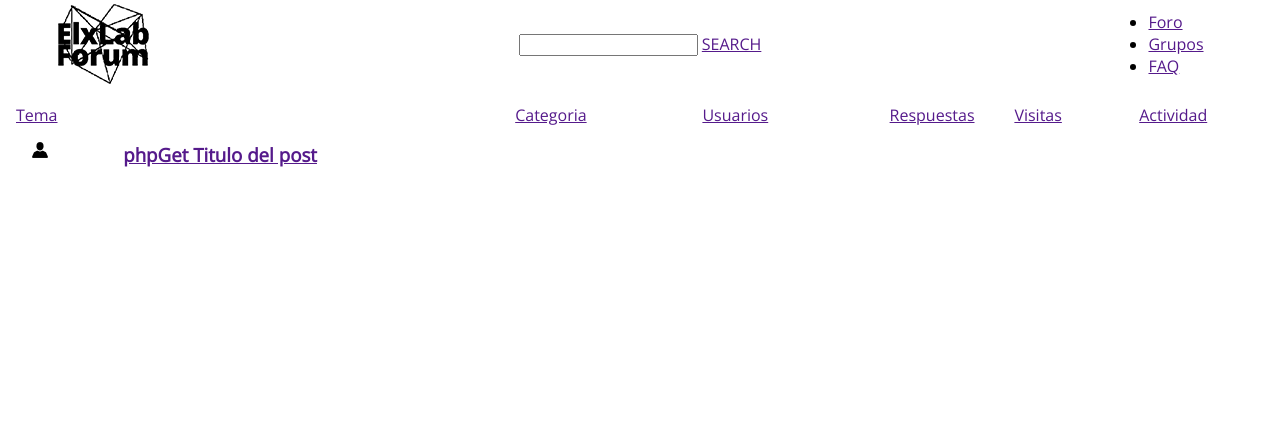
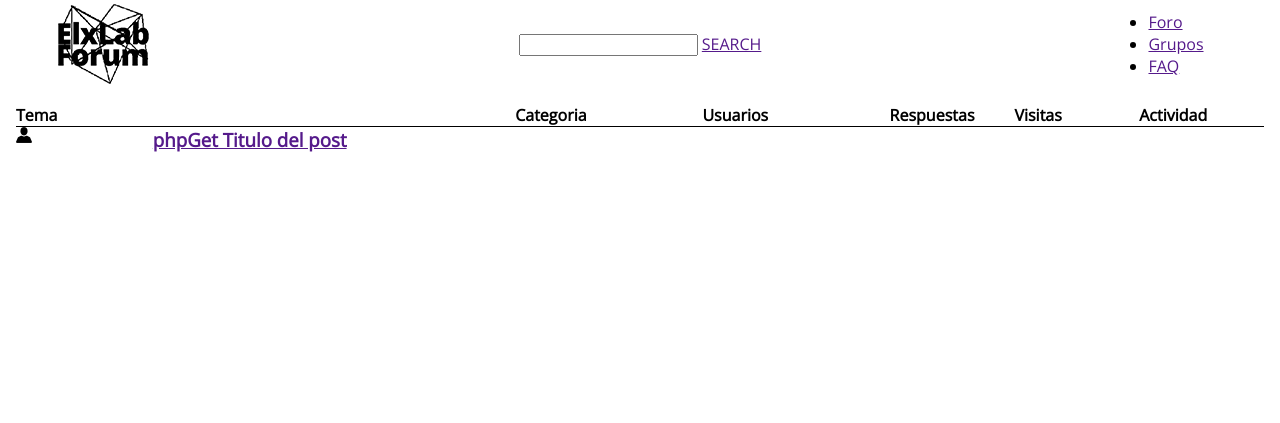
Before and after one commit to JulietMind/forum, a PHP site: page / in a window 1280 px wide. Shown: the top 423 px of the page. Run offline with PHP 8.4, Linux system fonts and the light colour scheme.

Commit message:
divs underline test

```diff
--- a/css/styles.css
+++ b/css/styles.css
@@ -41,13 +41,21 @@ Version: 1.0.0;
 
 .temas{
 	display: grid;
-	grid-template-columns: 1fr 5fr;
+	grid-template-columns: 1fr 3fr;
 	grid-gap: 1em;
-	padding: 1em;
+}
+
+.tema, .categoria, .usuarios, .respuestas, .visitas, .actividad{
+	display: block;
+	border-bottom: 1px solid black;
+	text-decoration: none;
+	color: black;
+	font-weight: 800;
 }
 
 
 
+/*FOOTER*/
 .footer{
 	text-align: center;
 	position: absolute;
--- a/index.html
+++ b/index.html
@@ -28,6 +28,8 @@
 		</div>
 	</div>
 </header>
+
+<!-- TABLES -->
 		<div class="wrapper-tables">
 
 			<div class="title-tema">
@@ -44,19 +46,19 @@
 				<a href="" class="categoria">Categoria</a>
 			</div>
 
-			<div class="title-categoria">
+			<div class="title-usuarios">
 				<a href="" class="usuarios">Usuarios</a>
 			</div>
 
-			<div class="title-categoria">
+			<div class="title-respuestas">
 				<a href="" class="respuestas">Respuestas</a>
 			</div>
 
-			<div class="title-categoria">
+			<div class="title-visitas">
 				<a href="" class="visitas">Visitas</a>
 			</div>
 
-			<div class="title-categoria">
+			<div class="title-actividad">
 				<a href="" class="actividad">Actividad</a>
 			</div>
 
```
